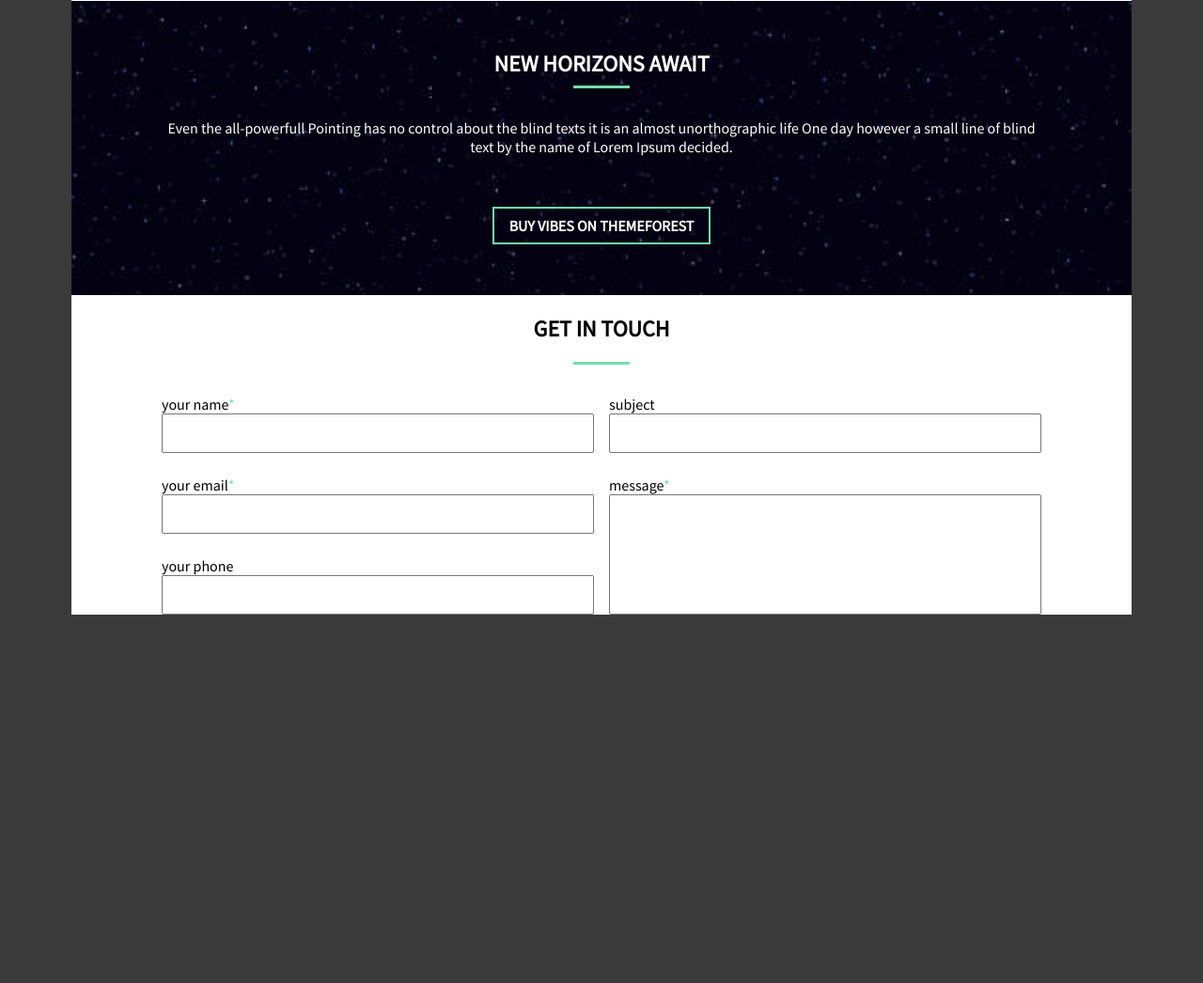
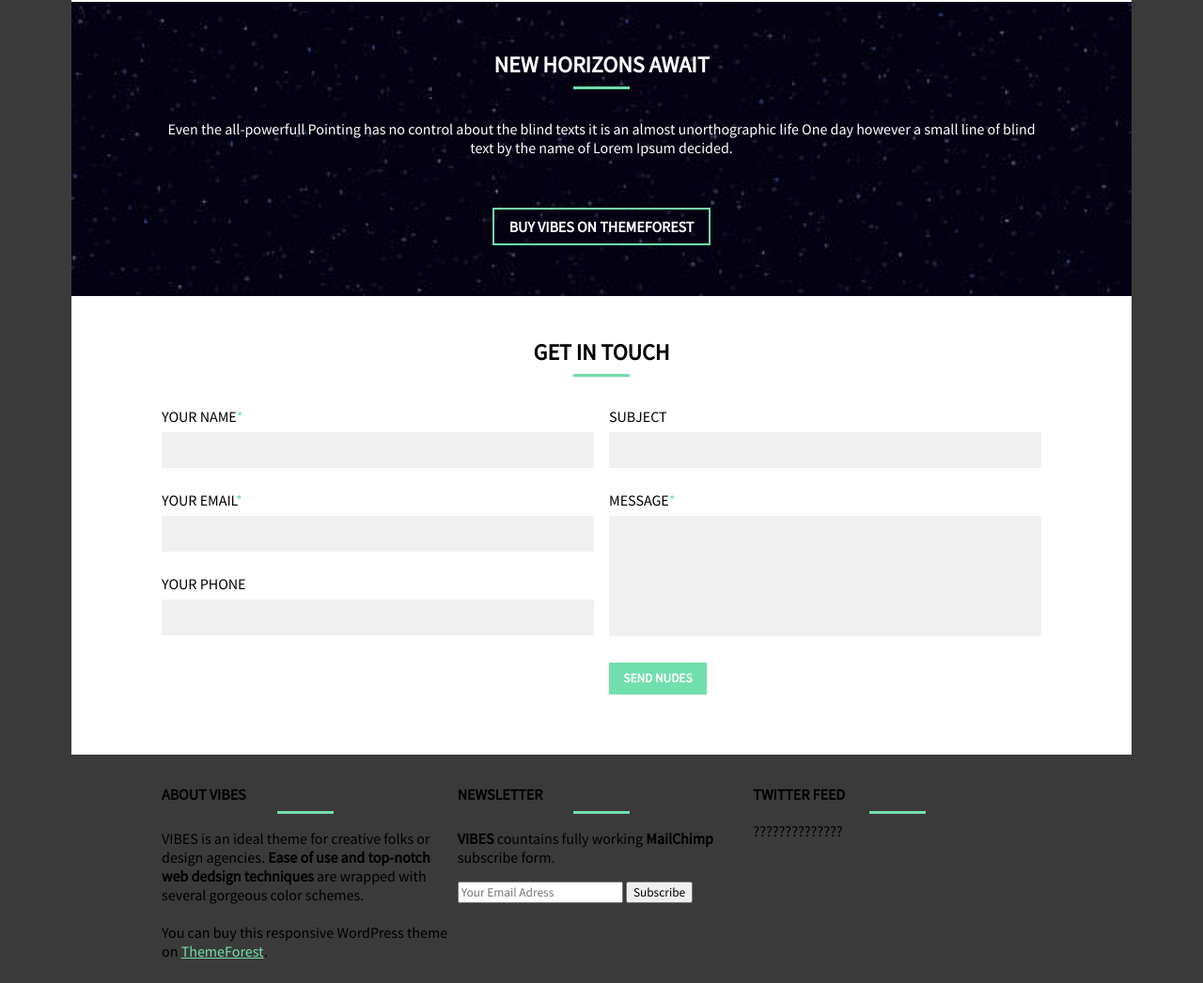
Before and after one commit to Nezertiam/HTML-CSS-JS-Vibes, a plain HTML site: page index.html in a window 1280 px wide. Shown: the part 2181-3227 px from the top of the page at 94% size. Before the commit the page ends 2843 px from the top, so only its background shows below. Drawn offline with Linux system fonts and the light colour scheme.

Commit message:
Add files via upload

```diff
--- a/index.html
+++ b/index.html
@@ -162,7 +162,7 @@
                         </div>
                     </section>
 
-                    <section class="comment-impair last-comment">
+                    <section class="comment-impair">
                         <div class="profile-pic">
                             <img src="ressources/img/cyanide7.jpg" alt="">
                         </div>
@@ -178,6 +178,7 @@
 
                     <div class="align"><a href="" class="btn text-color border-color">become our client</a></div>
                 </section>
+
                 <section id="outro">
                     <div class="padding">
                         <h1>new horizons await</h1>
@@ -218,13 +219,37 @@
                                 <label for="yourmessage">message</label><label for="yourmessage" class="color">*</label>
                                 <input type="text" name="yourmessage" id="yourmessage">
                             </section>
+                            <button class="btn border-color background-color text-white">Send Nudes</button>
                         </section>
                     </form>
                 </section>
             </main>
 
-            <footer>
-
+            <footer class="disp-flex padding">
+                <section>
+                    <h3>about vibes</h3>
+                    <hr width=60 size=5>
+                    <p>
+                        VIBES is an ideal theme for creative folks or design agencies.
+                        <b>Ease of use and top-notch web dedsign techniques</b> are wrapped with
+                        several gorgeous color schemes. <br><br>
+                        You can buy this responsive WordPress theme on <a href="https://www.youtube.com/watch?v=dQw4w9WgXcQ&ab_channel=RickAstleyVEVO" class="color">ThemeForest</a>.
+                    </p>
+                </section>
+                <section>
+                    <h3>newsletter</h3>
+                    <hr width=60 size=5>
+                    <p>
+                        <b>VIBES</b> countains fully working <b>MailChimp</b> subscribe form.
+                    </p>
+                    <input type="email" name="newsletter" id="newletterbox" placeholder="Your Email Adress">
+                    <input type="submit" value="Subscribe">
+                </section>
+                <section>
+                    <h3>twitter feed</h3>
+                    <hr width=60 size=5>
+                    ??????????????
+                </section>
             </footer>
         </div>
     </body>
--- a/style.css
+++ b/style.css
@@ -68,6 +68,12 @@ hr{
 }
 .border-color{
     border: 2px solid #71dfad;
+}
+.border-none{
+    border: none;
+}
+.background-color{
+    background-color: #71dfad;
 }
     /* Titres */
 h1{
@@ -269,8 +275,8 @@ main{
 .comment-pair .commentary{
     padding-right: 2em;
 }
-.comment-impair.last-comment, .comment-pair.last-comment{
-    border: none;
+#testimonials section:last-child{
+    border-bottom: none;
 }
 
 #testimonials .align{
@@ -301,8 +307,12 @@ main{
 
 
     /* Contacts */
+#contacts h1{
+    margin-bottom: 0;
+}
 #contacts{
-
+    padding-top: 1.5em;
+    padding-bottom: 4em;
 }
 .form{
     display: flex;
@@ -325,17 +335,32 @@ main{
 #yourname, #youremail, #yourphone, #yoursubject, #yourmessage{
     width: 100%;
     font-size: 1.75em;
+    border: none;
+    background:rgba(211, 211, 211, 0.342);
+    margin-top: 0.25em;
 }
 
 #yourmessage{
     height: 4.55em;
+    margin-bottom: 1em;
+}
+
+#contacts label{
+    text-transform: uppercase;
 }
 /*--------------------------------------------------------*/
 
 
 
 /*----------------- FOOTER -------------------------------*/
-
+footer section{
+    flex: 1;
+    padding-top: 2em;
+}
+footer section:not(:first-child,:last-child){
+    margin-left: 0.5em;
+    margin-right: 0.5em;
+}
 /*--------------------------------------------------------*/
 
 
```
